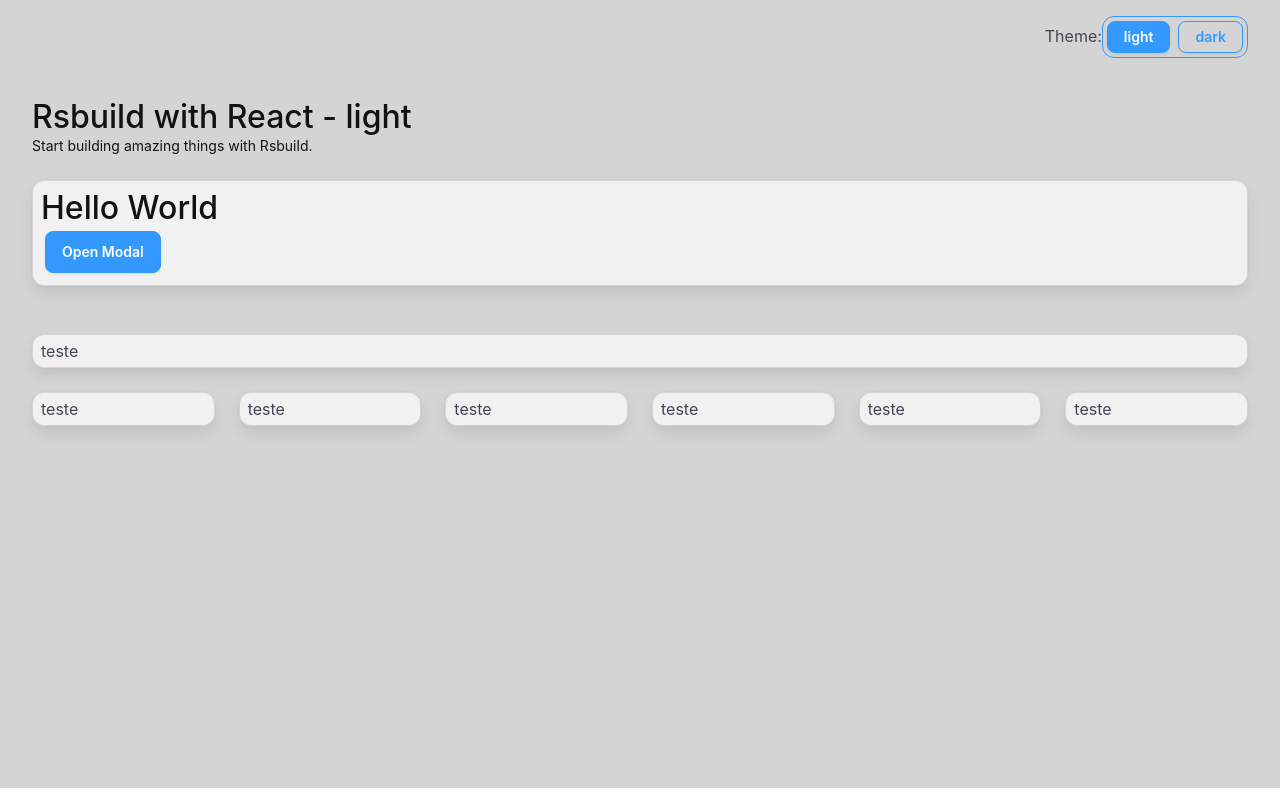
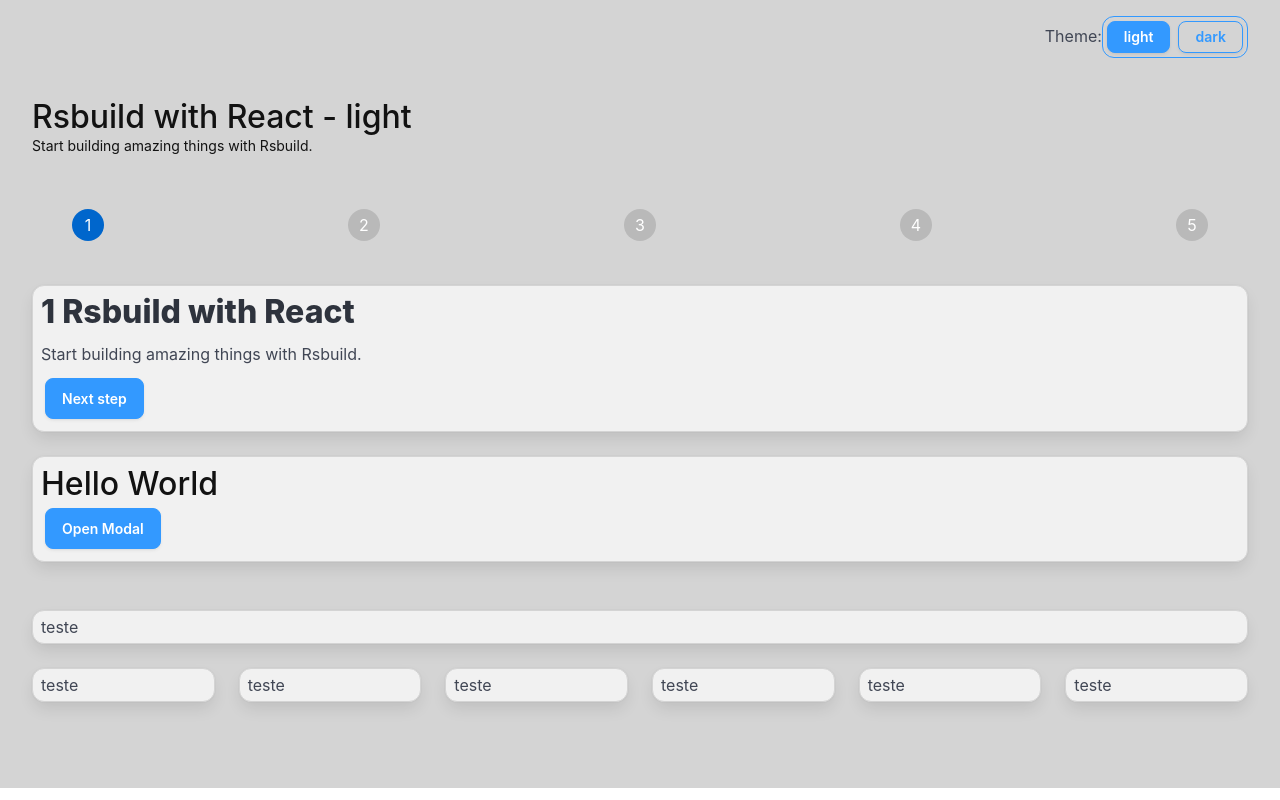
Before and after one commit to rjulio/design-system, a React (Vite) app: page / in a window 1280 px wide. Built offline with nearby package versions, Linux system fonts and the light colour scheme.

Commit message:
added wizard component

```diff
--- a/src/App.tsx
+++ b/src/App.tsx
@@ -10,10 +10,29 @@
 import { Tooltip } from './components/Tooltip/Tooltip';
 import { ScrollArea } from './components/ScrollArea/ScrollArea';
 import { Modal, ModalBody, ModalFooter, ModalHeader } from './components/Modal';
+import { Wizard } from './components/Wizard';
+import { Content1 } from './mocks/test/Content1';
+import { Content2 } from './mocks/test/Content2';
+import { Content3 } from './mocks/test/Content3';
+import { Content4 } from './mocks/test/Content4';
+import { Content5 } from './mocks/test/Content5';
 
 const App = () => {
   const { theme, toggleTheme } = useTheme();
+  const [step, setStep] = useState(1)
   const [isModalOpen, setIsModalOpen] = useState(false);
+
+  const changeStep = (step: number) => {
+    setStep(step);
+  }
+
+  const content = [
+    <Content1 key={1} changeStep={changeStep} />,
+    <Content2 key={2} changeStep={changeStep} />,
+    <Content3 key={3} changeStep={changeStep} />,
+    <Content4 key={4} changeStep={changeStep} />,
+    <Content5 key={5} changeStep={changeStep} />
+  ];
 
   return (
     <div className="container is-fluid">
@@ -34,6 +53,16 @@
             <Heading level={1}>Rsbuild with React - { theme }</Heading>
           </Tooltip>
           <Text>Start building amazing things with Rsbuild.</Text>
+        </div>
+      </div>
+
+      <div className="columns">
+        <div className="column is-full">
+          <Wizard
+            step={step}
+            setStep={setStep}
+            content={ content }
+            canChangeStep={false} />
         </div>
       </div>
 
--- /dev/null
+++ b/src/components/Wizard/Wizard.tsx
@@ -0,0 +1,87 @@
+import '@styles/components/Wizard/wizard.css'
+import React, { useEffect, useState } from 'react'
+import { Step, WizardProps } from './type'
+
+export function Wizard({
+   content = [] as any[],
+   step,
+   setStep,
+   canChangeStep = true
+}: Readonly<WizardProps>) {
+   const [steps, setSteps] = useState([] as Array<Step>)
+
+   const stepList = React.useMemo(() => {
+      if(content.length){
+         return content.map((stepContent) => {
+            const item = {
+               bullet: Number(stepContent.key),
+               content: stepContent,
+            }
+            return item
+         })
+      }
+      return []
+   }, [content])
+
+   useEffect(() => {
+      setSteps(stepList)
+   }, [stepList])
+
+   const moveStep = (step: number) => {
+      if(!canChangeStep) return
+
+      setStep(step)
+   }
+
+   const bulletClass = (bullet: number) => {
+      if(bullet === step) return 'active'
+      if(bullet < step) return 'done'
+      return ''
+   }
+
+   const buildBullets = () => {
+      return steps.map((item) => (
+         <React.Fragment key={item.bullet}>
+            <button
+               className={`
+                  step
+                  ${bulletClass(item.bullet)}
+               `}
+               disabled={
+                  !canChangeStep ||
+                  item.bullet > step + 1
+               }
+               onClick={ () => moveStep(item.bullet) }
+               aria-current={item.bullet === step ? 'step' : undefined} // Indicates the current step
+               aria-disabled={!canChangeStep || item.bullet > step + 1} // Indicates if the step is disabled
+               aria-label={`Step ${item.bullet}`} // Screen reader label
+            >
+            </button>
+            { (item.bullet < steps.length) && (
+               <hr
+                  className="separator"
+                  aria-hidden="true" />
+            ) }
+         </React.Fragment>
+      ))
+   }
+
+   return (
+      <section
+         className="wizard"
+         aria-label="Wizard Navigation">
+         <menu className="steps-wrapper" role="list">
+            { buildBullets() }
+         </menu>
+         <div
+            className="steps-container"
+            role="tabpanel"
+            aria-labelledby={`step-${step}`}>
+            <div className="content active">
+               { steps.find((item) => item.bullet === step)?.content }
+            </div>
+         </div>
+      </section>
+
+   )
+}
--- /dev/null
+++ b/src/components/Wizard/index.ts
@@ -0,0 +1 @@
+export { Wizard } from './Wizard'
--- /dev/null
+++ b/src/components/Wizard/type.ts
@@ -0,0 +1,11 @@
+export type WizardProps = {
+   readonly content: any[],
+   readonly step: number,
+   readonly setStep: any,
+   readonly canChangeStep: boolean
+}
+
+export type Step = {
+   bullet: number,
+   content: React.ReactElement[]
+}
--- /dev/null
+++ b/src/mocks/test/Content1.tsx
@@ -0,0 +1,12 @@
+import { Button } from "@/components/Button";
+import { Card } from "@/components/Card";
+
+export function Content1({ changeStep }: any) {
+    return (
+        <Card>
+            <h1>1 Rsbuild with React</h1>
+            <p>Start building amazing things with Rsbuild.</p>
+            <Button onClick={() => changeStep(2) }>Next step</Button>
+        </Card>
+    );
+}
--- /dev/null
+++ b/src/mocks/test/Content2.tsx
@@ -0,0 +1,12 @@
+import { Button } from "@/components/Button";
+import { Card } from "@/components/Card";
+
+export function Content2({ changeStep }: any) {
+    return (
+        <Card>
+            <h1>2 Rsbuild with React</h1>
+            <p>Start building amazing things with Rsbuild.</p>
+            <Button onClick={() => changeStep(3) }>Final step</Button>
+        </Card>
+    );
+}
--- /dev/null
+++ b/src/mocks/test/Content3.tsx
@@ -0,0 +1,12 @@
+import { Button } from "@/components/Button";
+import { Card } from "@/components/Card";
+
+export function Content3({ changeStep }: any) {
+    return (
+        <Card>
+            <h1>3 Rsbuild with React</h1>
+            <p>Start building amazing things with Rsbuild.</p>
+            <Button onClick={() => changeStep(4) }>Next step</Button>
+        </Card>
+    );
+}
--- /dev/null
+++ b/src/mocks/test/Content4.tsx
@@ -0,0 +1,12 @@
+import { Button } from "@/components/Button";
+import { Card } from "@/components/Card";
+
+export function Content4({ changeStep }: any) {
+    return (
+        <Card>
+            <h1>4 Rsbuild with React</h1>
+            <p>Start building amazing things with Rsbuild.</p>
+            <Button onClick={() => changeStep(5) }>Next step</Button>
+        </Card>
+    );
+}
--- /dev/null
+++ b/src/mocks/test/Content5.tsx
@@ -0,0 +1,12 @@
+import { Button } from "@/components/Button";
+import { Card } from "@/components/Card";
+
+export function Content5({ changeStep }: any) {
+    return (
+        <Card>
+            <h1>5 Rsbuild with React</h1>
+            <p>Start building amazing things with Rsbuild.</p>
+            <Button onClick={() => changeStep(1) }>Go back to 1</Button>
+        </Card>
+    );
+}
--- /dev/null
+++ b/src/styles/components/Wizard/wizard.css
@@ -0,0 +1,69 @@
+.wizard{
+   display: flex;
+   flex-direction: column;
+
+   .steps-wrapper{
+      counter-reset: steps;
+      display: flex;
+      justify-content: space-around;
+      align-items: center;
+      padding: 20px 40px;
+
+      .step{
+         align-items:center;
+         border-radius: 50%;
+         cursor: pointer;
+         display: flex;
+         flex: 0 0 auto;
+         height: 32px;
+         justify-content: center;
+         overflow: hidden;
+         position: relative;
+         width: 32px;
+
+         &.active,
+         &.done{
+            color: var(--neutralSoftest);
+         }
+
+         &.active {
+            background: var(--primaryStrong);
+         }
+
+         &.done {
+            background: var(--primaryBase);
+         }
+
+         &:not(.active, .done)[disabled]{
+            background: var(--neutralBase);
+            color: var(--neutralSoftest);
+            cursor: not-allowed;
+         }
+
+         &:before{
+            content: counter(steps);
+            counter-increment: steps;
+         }
+
+         &.done:before{
+            content: '✓';
+         }
+      }
+
+      .separator{
+         background: transparent;
+         height: 2px;
+         width: 100%
+      }
+
+      .done + .separator:has( + .done) { background: var(--primaryStrong); }
+      .done + .separator { background: var(--primaryStronger); }
+
+      /* .separator:has(~ .active) { background: var(--primarySoft); } */
+      /* .separator:has(~ .done) { background: var(--primaryStrong); } */
+   }
+
+   .steps-container{
+      .content{ margin-top: var(--spacing-15); }
+   }
+}
```
